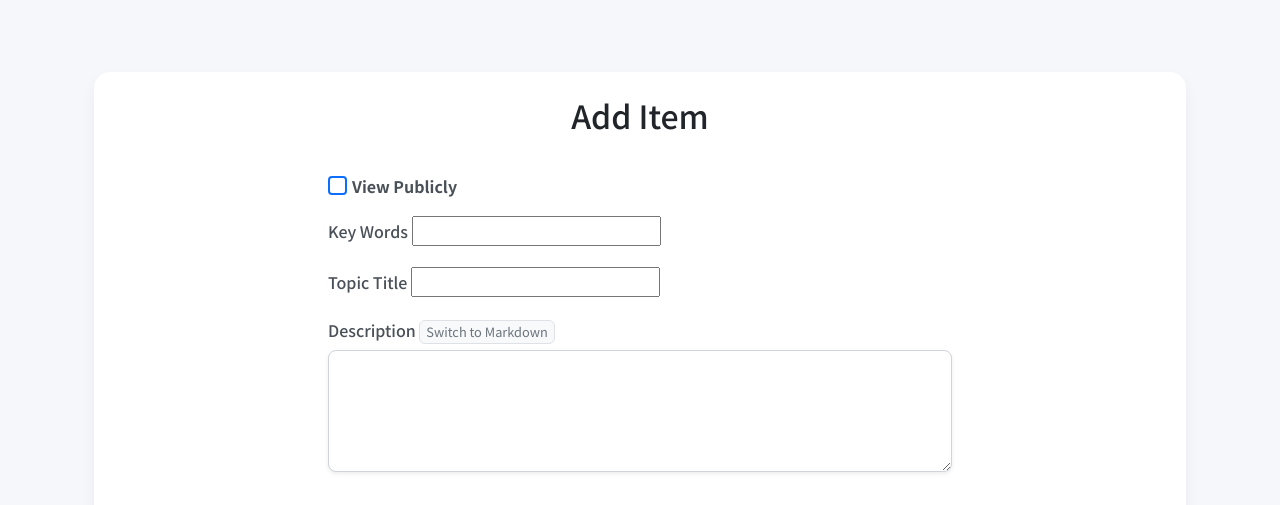
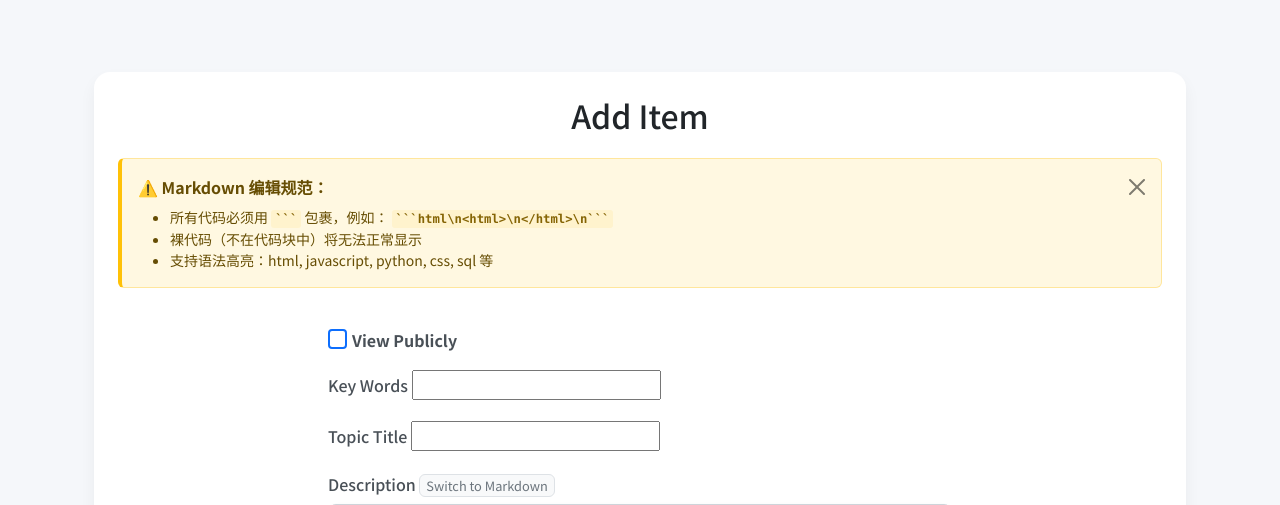
Before and after one commit to cnluyq/lore_keeper, a Django app: page /add/ in a window 1280 px wide. Shown: the part 62-567 px from the top of the page. Run offline with Django 4.2, Linux system fonts and the light colour scheme; the visitor is signed in with stand-in values (Sample User, id 1); some libraries are stand-ins or nearby versions.

Commit message:
enforce markdown codes display

````diff
--- a/problems/templates/problems/problem_form.html
+++ b/problems/templates/problems/problem_form.html
@@ -47,6 +47,21 @@
     display: block;  /* 块级元素，确保图片独占一行 */
     margin: 0 auto;  /* 居中显示 */
   }
+
+  /* 警告框增强样式 */
+  .alert-warning {
+    border-left: 4px solid #ffc107;
+    background-color: #fff8e1;
+  }
+
+  .alert-warning code {
+    background-color: #fff3cd;
+    padding: 2px 4px;
+    border-radius: 3px;
+    color: #856404;
+    font-weight: bold;
+  }
+
 </style>
 
 <div class="container py-5">
@@ -70,6 +85,17 @@
           {% endfor %}
         </div>
       {% endif %}
+
+      <!-- ****** 在这里插入警告提示 ****** -->
+      <div class="alert alert-warning alert-dismissible fade show mb-4" role="alert">
+        <strong>⚠️ Markdown 编辑规范：</strong>
+        <ul class="mb-0 mt-2 small">
+          <li>所有代码必须用 <code>```</code> 包裹，例如： <code>```html\n&lt;html&gt;\n&lt;/html&gt;\n```</code></li>
+          <li>裸代码（不在代码块中）将无法正常显示</li>
+          <li>支持语法高亮：html, javascript, python, css, sql 等</li>
+        </ul>
+        <button type="button" class="btn-close" data-bs-dismiss="alert" aria-label="Close"></button>
+      </div>
 
       <form method="post" enctype="multipart/form-data" class="row g-3 form-wrapper">
       {% csrf_token %}
````
Also changed, not shown: problems/templates/problems/view_detail.html (+10 -10 lines).
